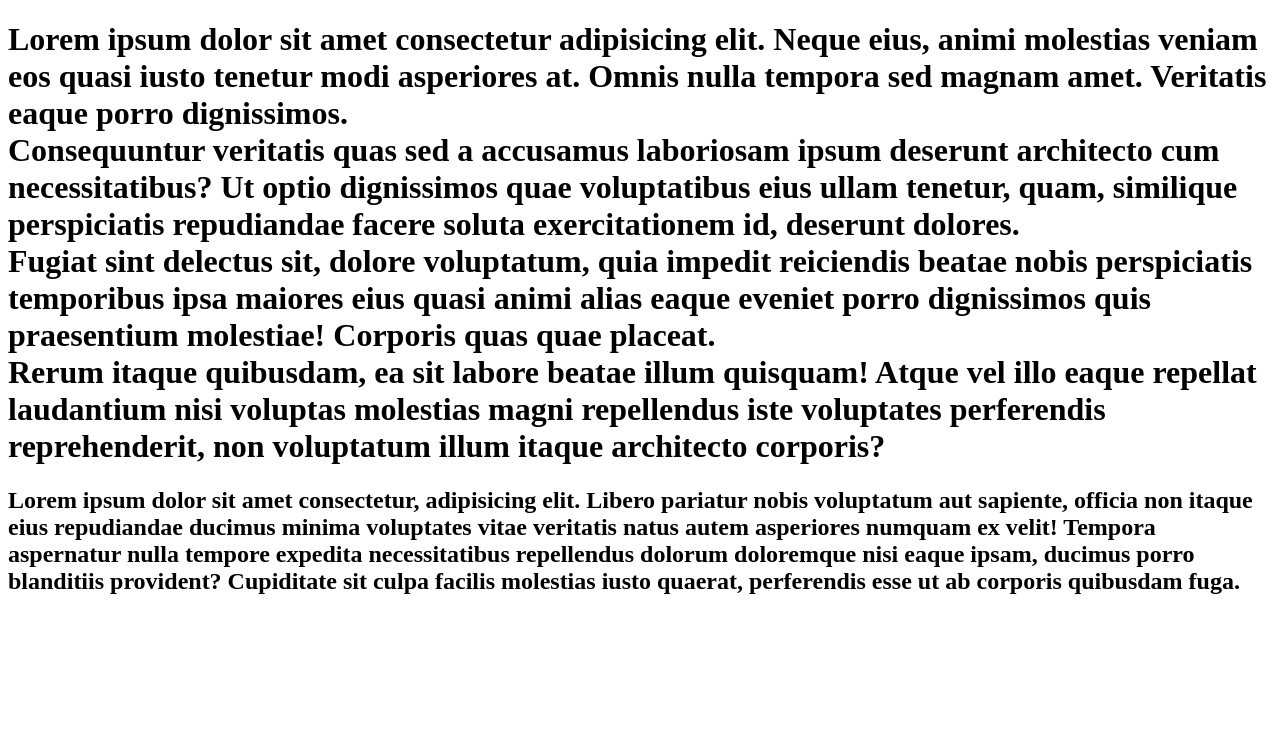
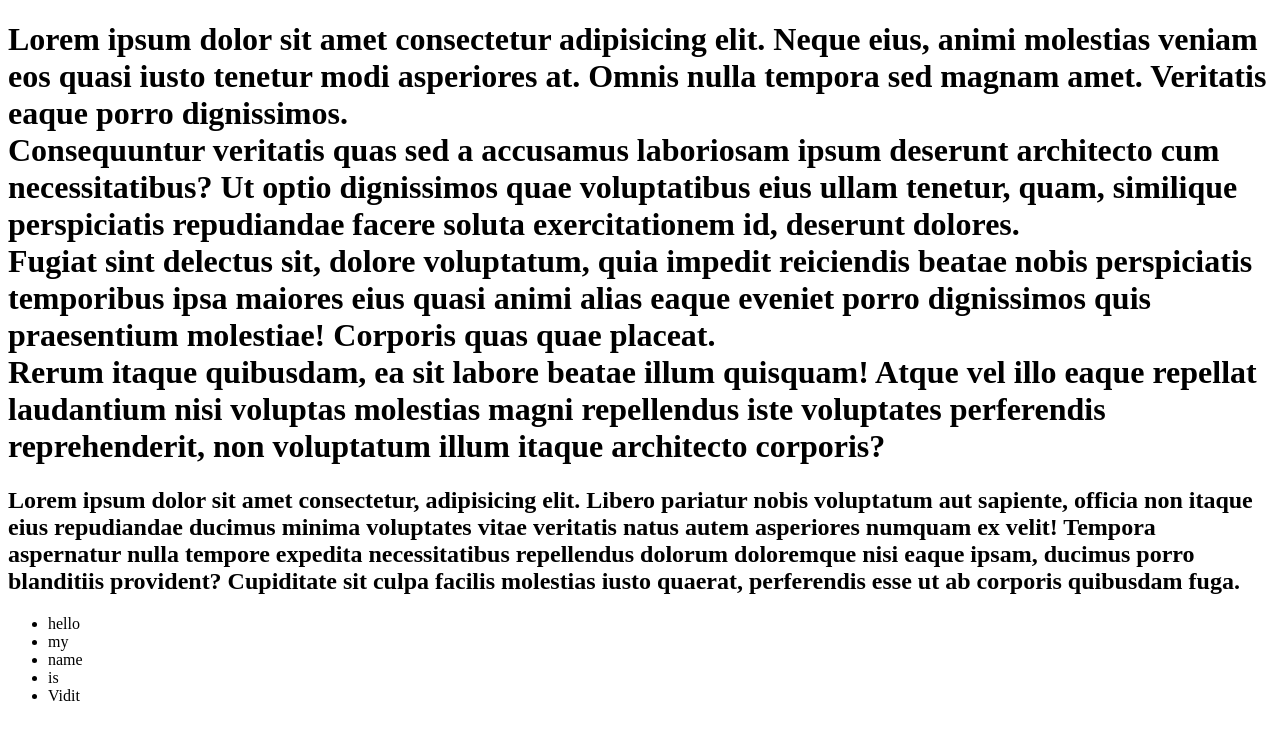
Before and after one commit to ViditSharma2005/Test-Github, a plain HTML site: page index.html in a window 1280 px wide. Drawn offline with Linux system fonts and the light colour scheme.

Commit message:
add list in index.html

```diff
--- a/index.html
+++ b/index.html
@@ -29,6 +29,13 @@
         ducimus porro blanditiis provident? Cupiditate sit culpa facilis molestias iusto quaerat, perferendis esse ut ab
         corporis quibusdam fuga.
     </h2>
+    <ul>
+        <li>hello</li>
+        <li>my</li>
+        <li>name</li>
+        <li>is</li>
+        <li>Vidit</li>
+    </ul>
 </body>
 
 </html>
```
